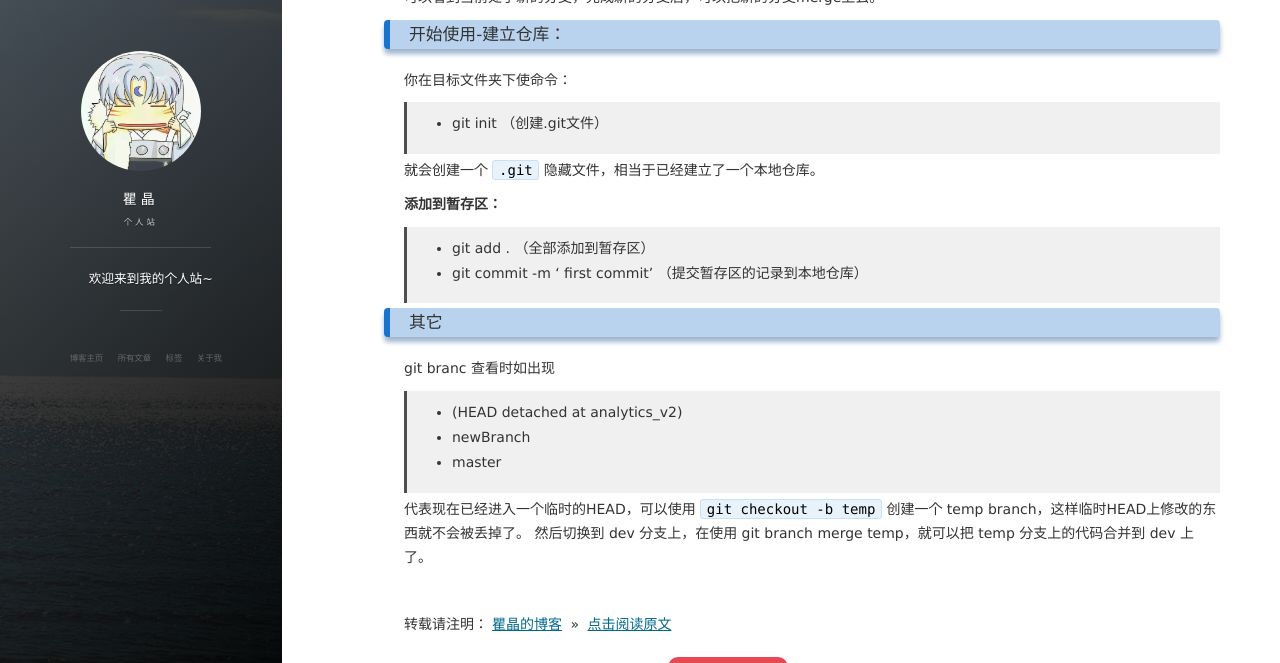
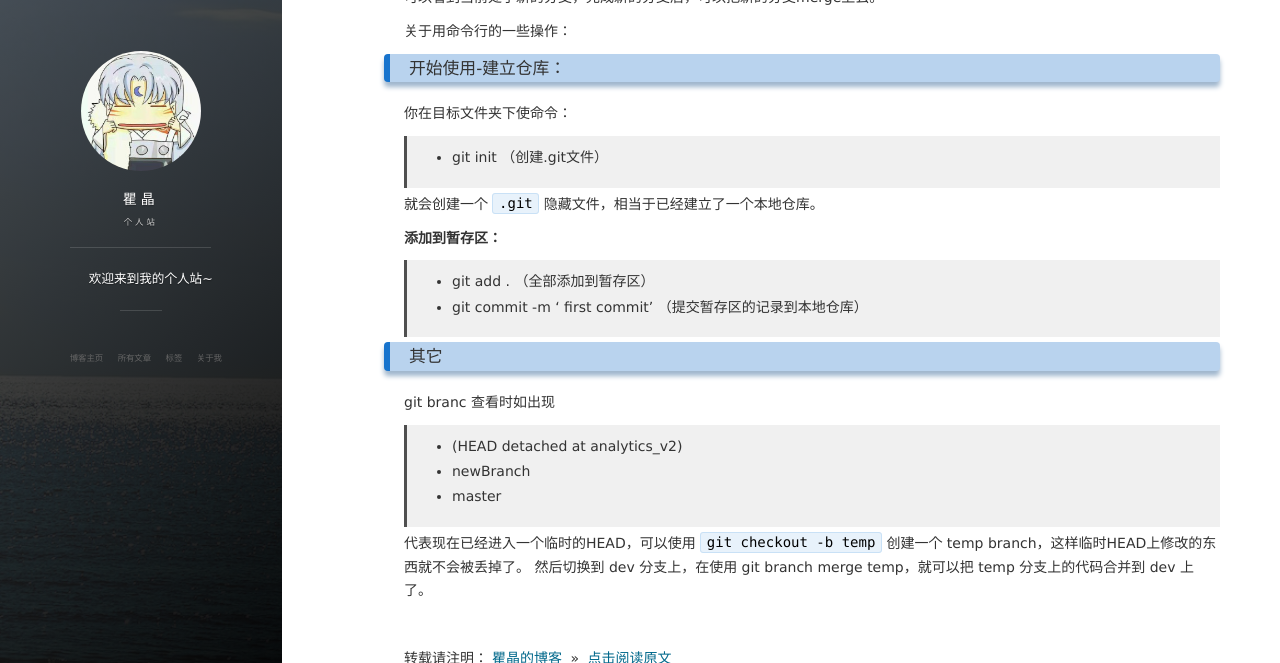
Before and after one commit to quking/quking.github.io, a Jekyll site: the page built from _posts/2017-07-13-Git怎么玩？.md, in a window 1280 px wide and 900 px high, scrolled down 2269 px, cut to the strip 237-900 px from the top of the window. Built offline with Jekyll 4.4.1, drawn with Linux system fonts in a browser that asks for light colours; nearby versions of some CDN libraries; comment, search, counter and statistics services are not loaded.

Commit message:
some repair

```diff
--- a/_posts/2017-07-13-Git怎么玩？.md
+++ b/_posts/2017-07-13-Git怎么玩？.md
@@ -70,6 +70,8 @@ tag: 工具
 
 可以看到当前处于新的分支，完成新的分支后，可以把新的分支merge上去。
 
+关于用命令行的一些操作：
+
 ### 开始使用-建立仓库：
 
 你在目标文件夹下使命令：
```
